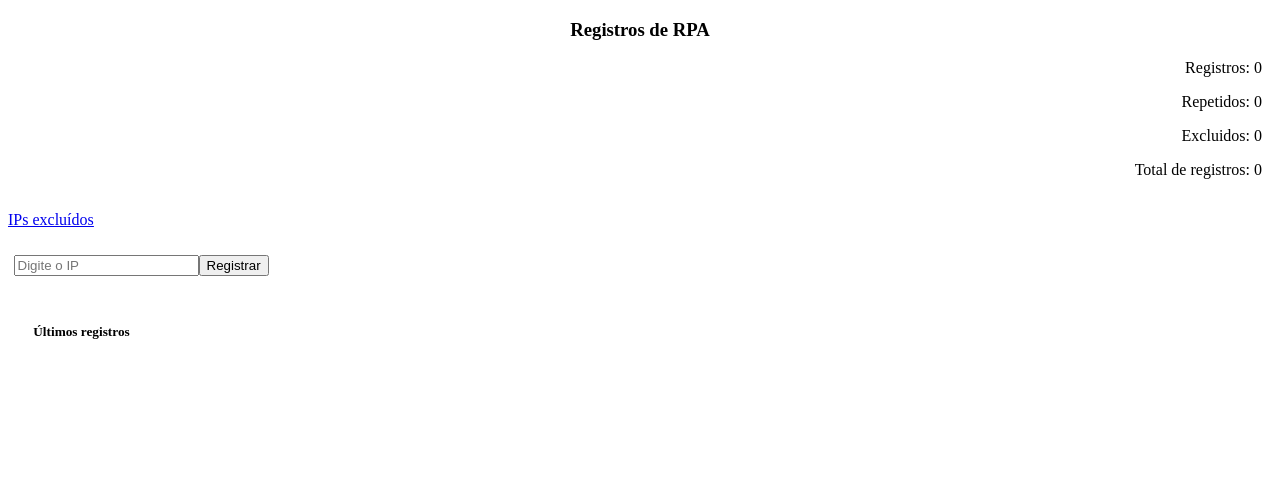
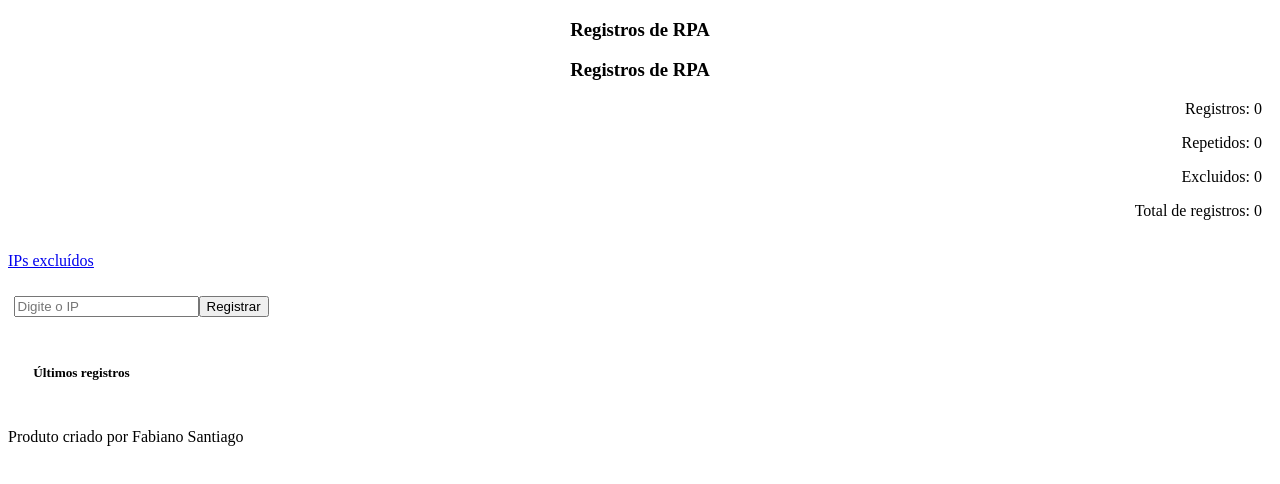
Before and after one commit to devsantiag/rpa-noc-ip-validation-system, a React (Create React App) app: page / in a window 1280 px wide. Shown: the top 484 px of the page. Built offline with nearby package versions, Linux system fonts and the light colour scheme.

Commit message:
adicionado titulo

```diff
--- a/src/App.jsx
+++ b/src/App.jsx
@@ -1,10 +1,15 @@
 import React from 'react'
 import Formulario from '../src/Form/Formulario'
+import Footer from './components/Footer/Footer'
 
 export default function App() {
-    return(
+    return (
         <div>
-            <Formulario/>
+            <header>
+                <h3>Registros de RPA</h3>
+            </header>
+            <Formulario />
+            <Footer />
         </div>
     )
 }
```
